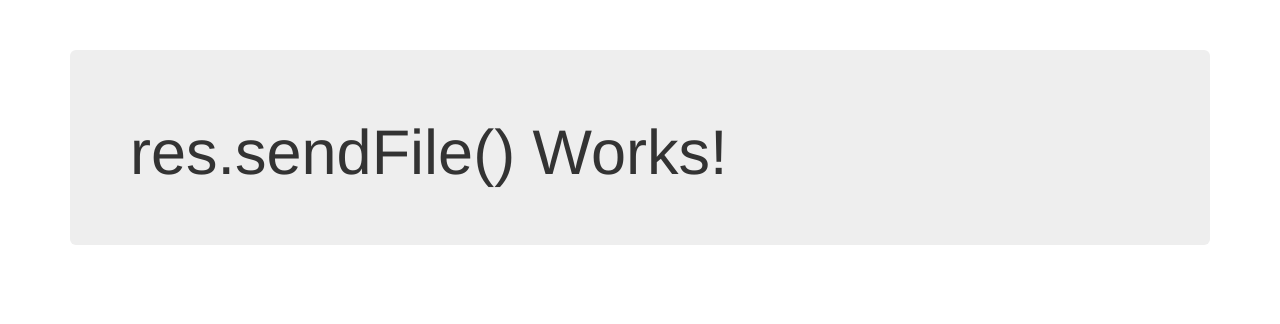
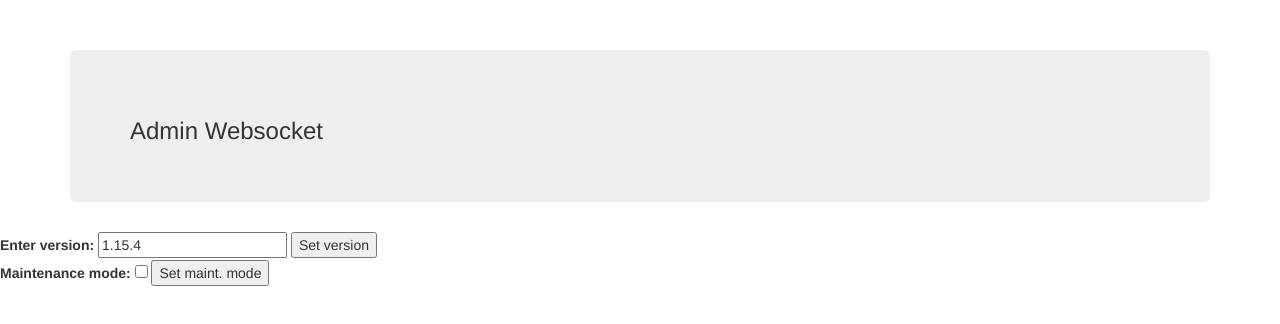
Before and after one commit to djiwandou/websocket-node, a website: page admin-ws/index.html in a window 1280 px wide. Drawn offline with nearby package versions, Linux system fonts and the light colour scheme.

Commit message:
add versioning and maintenance handler

```diff
--- a/admin-ws/index.html
+++ b/admin-ws/index.html
@@ -13,9 +13,22 @@
 
     <div class="container">
         <div class="jumbotron">
-            <h1>res.sendFile() Works!</h1>
+            <h3>Admin Websocket</h3>
         </div>
     </div>
 
+    <form action="/admin-ws-version/" method="GET">
+        <label for="version_app">Enter version: </label>
+        <input id="version_app" type="text" name="version_field" value="1.15.4">
+        <input type="submit" value="Set version">
+    </form>
+
+    <form action="/admin-ws-maintenance/" method="GET">
+        <label for="maintenance_app">Maintenance mode: </label>
+        <input type="checkbox" id="maintenance_app" name="maintenance_mode" value="true">
+        <input type="submit" value="Set maint. mode">
+    </form>
+
+
 </body>
 </html>
```
Also changed, not shown: index.js (+25 -10 lines).
